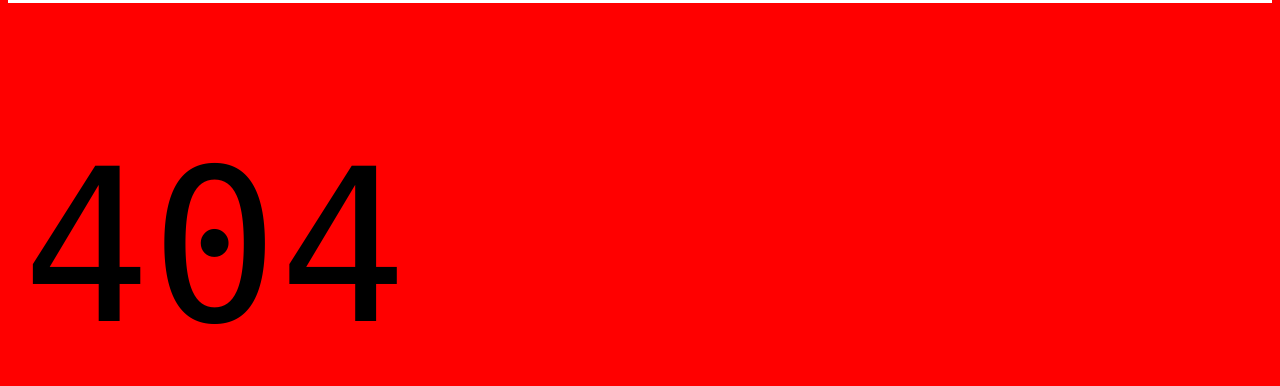
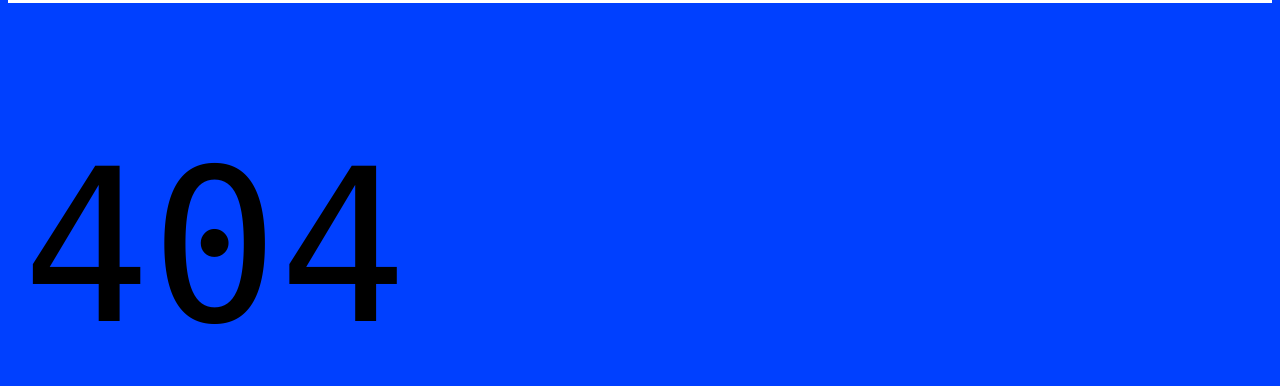
Before and after one commit to sunnychampion123/testsite, a website with bundled scripts: page 404.html in a window 1280 px wide. Shown: the part 61-447 px from the top of the page. Built offline with nearby package versions, Linux system fonts and the light colour scheme; files whose address does not match are found by name.

Commit message:
newchange

```diff
--- a/styles/lazy-styles.css
+++ b/styles/lazy-styles.css
@@ -2,5 +2,5 @@
 
 body{
 
-    background-color: red;
+    background-color: rgb(0, 64, 255);
 }
```
